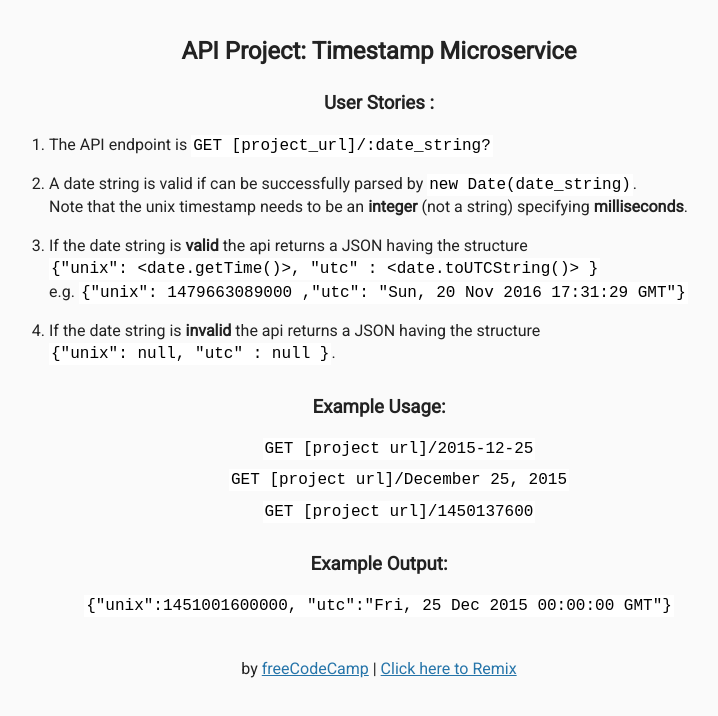
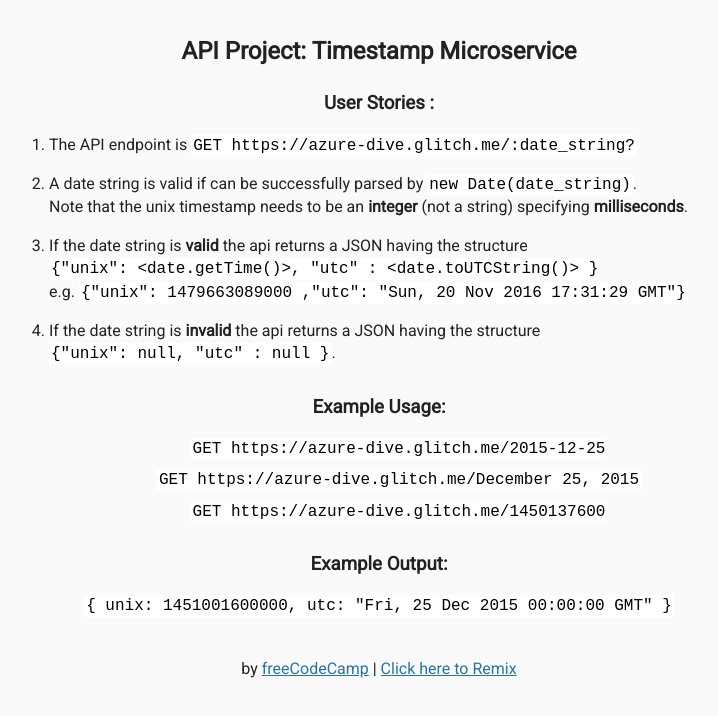
Before and after one commit to Shlim45/fcc-url-shortener, a website: page views/index.html in a window 1280 px wide. Shown: the whole page, without its empty margins (261-979 px from the left). Drawn offline with Linux system fonts and the light colour scheme; files that its build step writes are made by us from their sources.

Commit message:
Update README & landing page instructions

```diff
--- a/views/index.html
+++ b/views/index.html
@@ -15,8 +15,7 @@
         <h2>API Project: Timestamp Microservice</h2>
         <h3>User Stories :</h3>
         <ol class="user-stories">
-
-          <li>The API endpoint is <code>GET [project_url]/:date_string?</code></li>
+          <li>The API endpoint is <code>GET https://azure-dive.glitch.me/:date_string?</code></li>
           <li>A date string is valid if can be successfully parsed by <code>new Date(date_string)</code>.<br>
           Note that the unix timestamp needs to be an <strong>integer</strong> (not a string) specifying <strong>milliseconds</strong>.</li>
           <li>If the date string is <strong>valid</strong> the api returns a JSON having the structure<br><code>{"unix": &lt;date.getTime()&gt;, "utc" : &lt;date.toUTCString()&gt; }</code><br>
@@ -28,14 +27,14 @@
 
         <h3>Example Usage:</h3>
         <ul>
-          <li><code>GET [project url]/2015-12-25</code></li>
-          <li><code>GET [project url]/December 25, 2015</code></li>
-          <li><code>GET [project url]/1450137600</code></li>
+          <li><code>GET https://azure-dive.glitch.me/2015-12-25</code></li>
+          <li><code>GET https://azure-dive.glitch.me/December 25, 2015</code></li>
+          <li><code>GET https://azure-dive.glitch.me/1450137600</code></li>
         </ul>
 
         <h3>Example Output:</h3>
         <p>
-          <code>{"unix":1451001600000, "utc":"Fri, 25 Dec 2015 00:00:00 GMT"}</code>
+          <code>{ unix: 1451001600000, utc: "Fri, 25 Dec 2015 00:00:00 GMT" }</code>
         </p>
       </div>
       <div class="footer">
```
Also changed, not shown: README.md.
